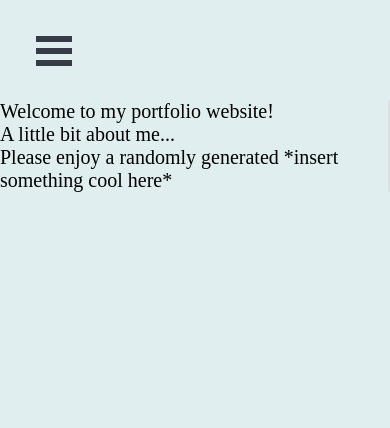
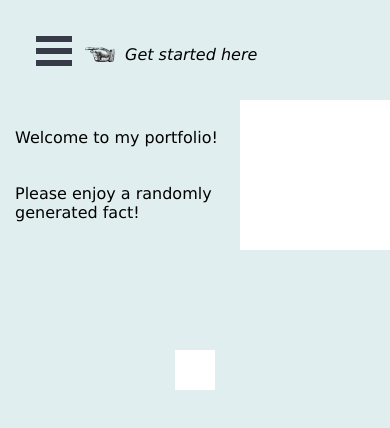
Before and after one commit to JJW-27/portfolio, a React (Create React App) app: page / in a window 390 px wide. Shown: the top 428 px of the page. Built offline with nearby package versions, Linux system fonts and the light colour scheme; no server answers.

Commit message:
styles landing page and adds hamburger list pointer

```diff
--- a/package.json
+++ b/package.json
@@ -3,6 +3,9 @@
   "version": "0.1.0",
   "private": true,
   "dependencies": {
+    "@emotion/react": "^11.10.5",
+    "@emotion/styled": "^11.10.5",
+    "@mui/material": "^5.11.5",
     "@testing-library/jest-dom": "^5.16.5",
     "@testing-library/react": "^13.4.0",
     "@testing-library/user-event": "^13.5.0",
--- a/src/components/LandingPage.jsx
+++ b/src/components/LandingPage.jsx
@@ -1,7 +1,7 @@
 import { getRandomFact } from '../api/api';
 import { useState, useEffect } from 'react';
 import '../css/LandingPage.css';
-import {Card} from '@mui/material';
+import { Card } from '@mui/material';
 
 const LandingPage = () => {
   const [randomFact, setRandomFact] = useState({});
@@ -11,19 +11,24 @@ const LandingPage = () => {
   }, []);
 
   return (
-    <div className="landing-page">
-      <div className="introduction">
-        <ul>
-          <li>Welcome to my portfolio website!</li>
-          <li>A little bit about me...</li>
-          <li>
-            Please enjoy a randomly generated *insert something cool here*
-          </li>
-        </ul>
-        <Card variant="outlined"></Card>
+    <>
+      <div className="pointer-container">
+        <img className="hand" src={require('../assets/hand.png')} />
+        <p>
+          <em>Get started here</em>
+        </p>
       </div>
-      <p className="fact">{randomFact.text}</p>
-    </div>
+      <main className="landing-page">
+        <div className="introduction">
+          <div className="intro-text">
+            <p>Welcome to my portfolio!</p>
+            <p>Please enjoy a randomly generated fact!</p>
+          </div>
+          <div className="picture-card"></div>
+        </div>
+        <p className="fact">{randomFact.text}</p>
+      </main>
+    </>
   );
 };
 
--- a/src/css/App.css
+++ b/src/css/App.css
@@ -2,7 +2,7 @@
   margin: 0px;
   padding: 0px;
   box-sizing: border-box;
-  font-size: 20px;
+  font-family: Verdana, Geneva, Tahoma, sans-serif;
 }
 
 #page-wrap {
@@ -16,5 +16,5 @@ header {
 
 .App {
   min-height: 100vh;
-  background-color: #E0EEEF;
+  background-color: #e0eeef;
 }
--- a/src/css/LandingPage.css
+++ b/src/css/LandingPage.css
@@ -1,17 +1,48 @@
+.pointer-container {
+  display: flex;
+  align-items: center;
+  position: fixed;
+  left: 85px;
+  top: 45px;
+  font-size: 1rem;
+}
+
+.hand {
+  width: 30px;
+  height: auto;
+  margin-right: 10px;
+}
+
 .landing-page {
-    display: flex;
-    flex-direction: column;
-
-
+  display: flex;
+  flex-direction: column;
 }
 
 .introduction {
-    display: flex;
-    justify-content: space-around;
+  display: flex;
+  min-height: 150px;
 }
 
+.picture-card {
+  width: 40vw;
+  background-color: white;
+}
 
+.intro-text {
+  display: flex;
+  flex-direction: column;
+  width: 60vw;
+  margin-left: 15px;
+  padding-right: 10px;
+  padding-top: 10px;
+  padding-bottom: 10px;
+  justify-content: space-around;
+}
 
 .fact {
-    align-self: center;
+  align-self: center;
+  margin: 100px;
+  text-align: center;
+  background-color: white;
+  padding: 20px;
 }
```
Also changed, not shown: src/assets/hand.png (added), 1 other file (tests, documents, lock files or other folders).
